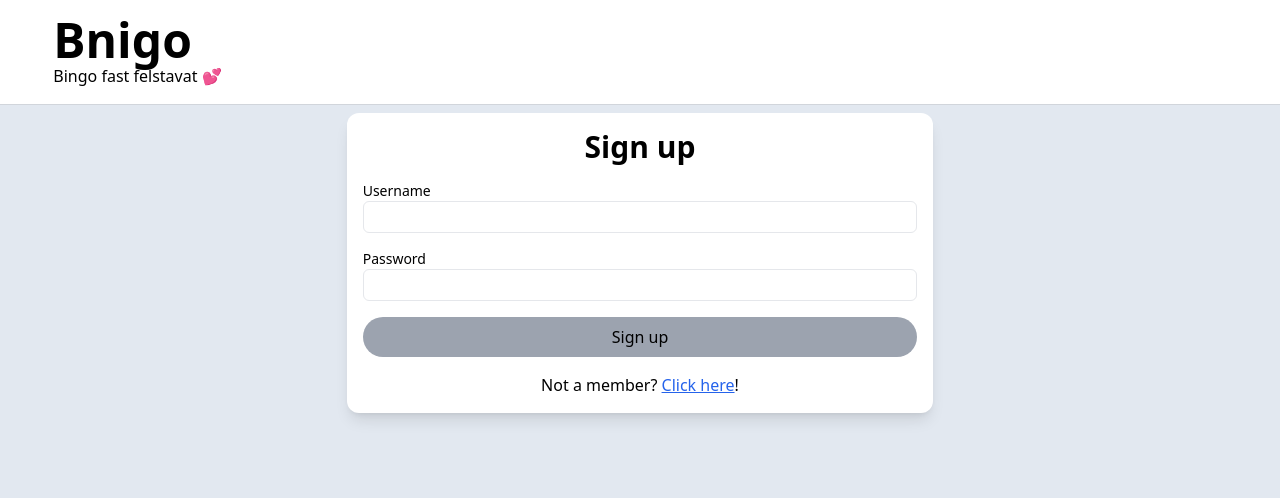
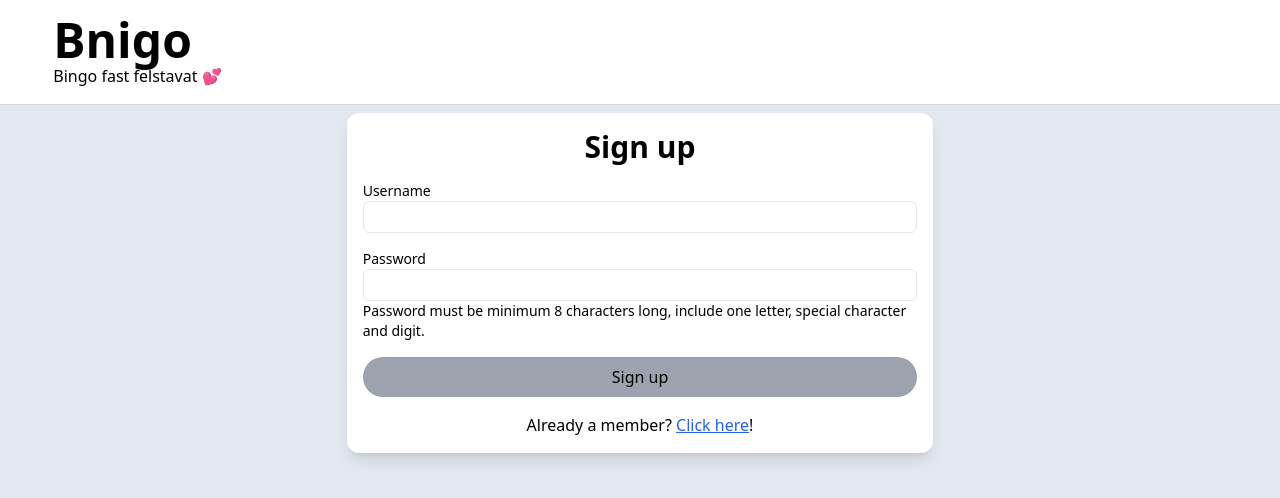
Before and after one commit to simonengstrm/bnigo, a Next.js app: page /login in a window 1280 px wide. Both pictures are taken after a click on the link "Click here". Shown: the top 498 px of the page. Built offline with nearby package versions, Linux system fonts and the light colour scheme; some icons are missing.

Commit message:
Password requirements added

```diff
--- a/pages/login/index.tsx
+++ b/pages/login/index.tsx
@@ -18,8 +18,18 @@ export default function Login() {
     });
   }, [signupMode])
 
+  /**
+   * Matches password to regex
+   * At least 8 characters long
+   * At least one letter, one digit and one special character
+   */
+  function isValidPassword() {
+    const regex : RegExp = /^(?=.*[A-Za-z])(?=.*\d)(?=.*[@$!%*#?&])[A-Za-z\d@$!%*#?&]{8,}$/;
+    console.log(regex.test(form.password));
+  }
+
   function isValidForm() {
-    return !(form.username == "" || form.password == "");
+    return form.username != "" && form.password != "" && isValidPassword();
   }
 
   async function submitForm(event: FormEvent<HTMLFormElement>) {
@@ -71,6 +81,9 @@ export default function Login() {
               <div className="flex flex-col w-full">
                 <span className="text-sm">Password</span>
                 <input type="password" name="password" value={form.password} onChange={handleChange} className="h-8 rounded-md grow border"/>
+                { signupMode &&
+                  <span className="text-sm">Password must be minimum 8 characters long, include one letter, special character and digit.</span>
+                }
               </div>
               {isValidForm() ?
                 <button type="submit" className="cursor-pointer w-full p-2 rounded-full text-center bg-green-600 hover:bg-green-500 text-white">{getCurrentModeName()}</button>
@@ -78,7 +91,7 @@ export default function Login() {
                 <button type="submit" disabled className="cursor-pointer w-full p-2 rounded-full text-center bg-gray-400 text-black">{getCurrentModeName()}</button>
               }
               {error == "" ? <></> : <span className="text-red-500 text-sm">{error}</span>}
-              <div className="text-center">Not a member? <a href="#" className="underline text-blue-600" onClick={() => setSignupMode(!signupMode)}>Click here</a>!</div>
+              <div className="text-center">{signupMode ? "Already a member? " : "Not a member? " }<a href="#" className="underline text-blue-600" onClick={() => setSignupMode(!signupMode)}>Click here</a>!</div>
             </div>
           </div>
         </div>
```
